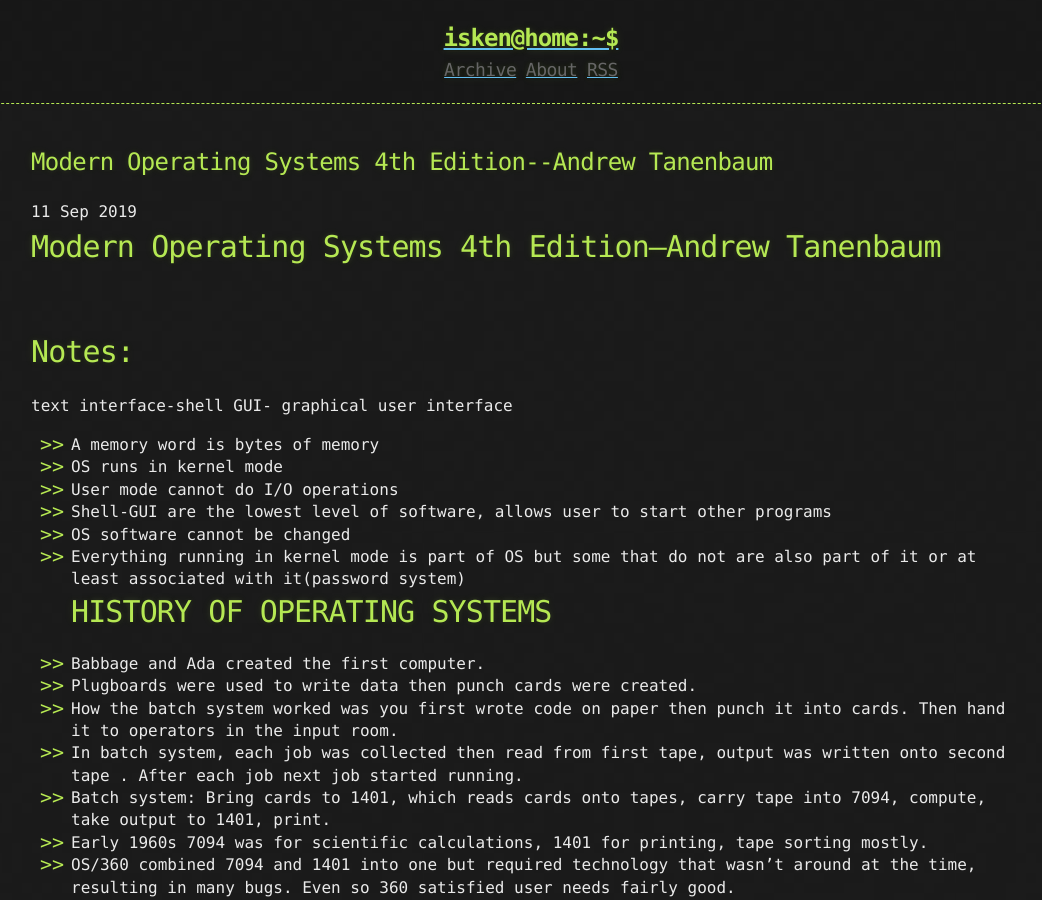
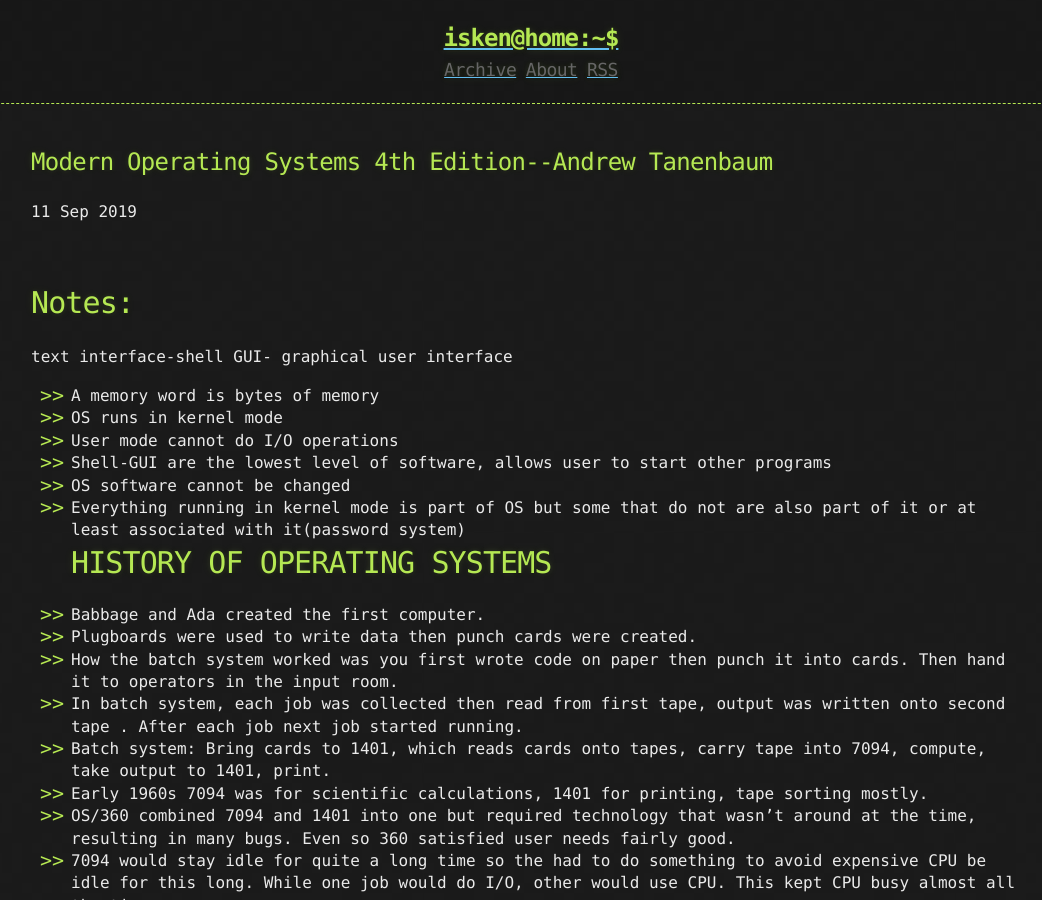
Before and after one commit to iskenyildiz/iskenhub.info, a Jekyll site: the page built from _posts/2019-09-12-Andrew.markdown, in a window 1280 px wide and 900 px high. Shown: the whole window, without its empty margins (109-1151 px from the left). Built offline with Jekyll 4.4.1, drawn with Linux system fonts in a browser that asks for light colours.

Commit message:
Update 2019-09-12-Andrew.markdown

```diff
--- a/_posts/2019-09-12-Andrew.markdown
+++ b/_posts/2019-09-12-Andrew.markdown
@@ -7,7 +7,6 @@ categories: jekyll update
 
 
 
-# Modern Operating Systems 4th Edition--Andrew Tanenbaum
 
 
 # Notes:
```
